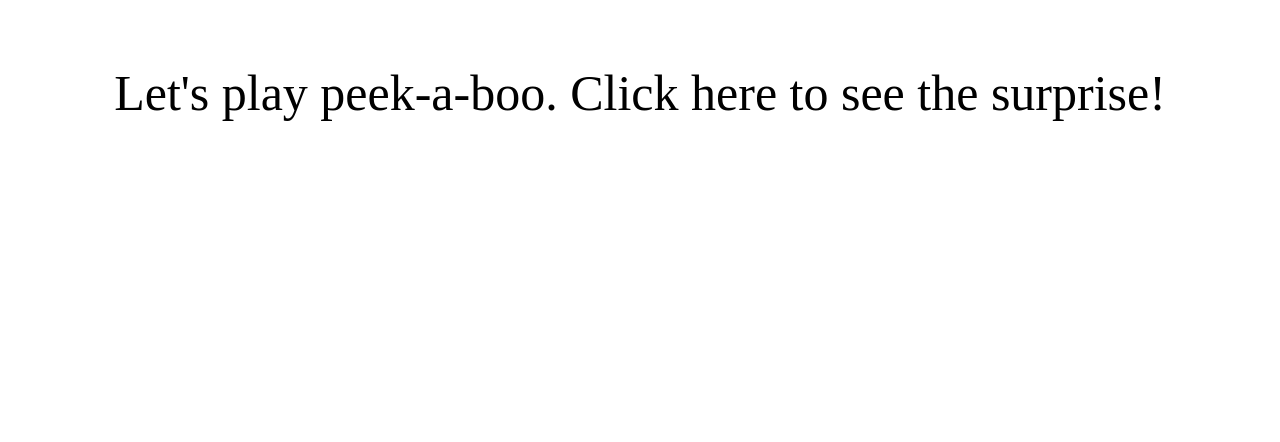
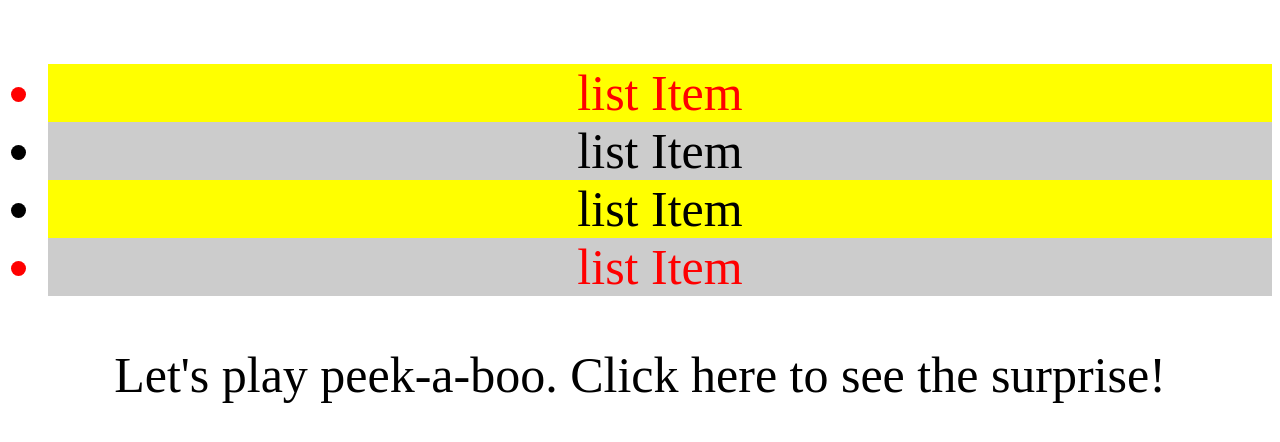
Before and after one commit to mamu234/jquery-, a plain HTML site: page index.html in a window 1280 px wide. Shown: the part 658-1100 px from the top of the page. Before the commit the page ends 830 px from the top, so only its background shows below. Drawn offline with nearby package versions, Linux system fonts and the light colour scheme.

Commit message:
all modified files

```diff
--- a/index.html
+++ b/index.html
@@ -20,6 +20,15 @@
       <div class="container">
         <h1>peek-a-boo</h1>
 
+        <!--selecting  an id in jquery-->
+
+        <ul id="list">
+          <li>list Item </li>
+          <li>list Item </li>
+          <li>list Item </li>
+          <li>list Item </li>
+        </ul>
+
         <p>Let's play peek-a-boo. Click here to see the surprise!</p>
       <script   src="https://code.jquery.com/jquery-3.3.1.min.js"   integrity="sha256-FgpCb/KJQlLNfOu91ta32o/NMZxltwRo8QtmkMRdAu8="   crossorigin="anonymous"></script>
       <script src="main.js"></script>
--- a/main.js
+++ b/main.js
@@ -15,3 +15,8 @@ jQuery('h1').click(function(){
       $("img").show();
     });
   });
+
+  $("ul#list li:first").css("color","red");// selecting  the first item on the list //
+  $("ul#list li:last").css("color","red");// selecting the last item on the list//
+  $("ul#list li:even").css("background-color", "yellow"); //changing the background color for even nubmers//
+  $("ul#list li:odd").css("background-color","#cccccc");// changing background color  for odd numbers//
```
